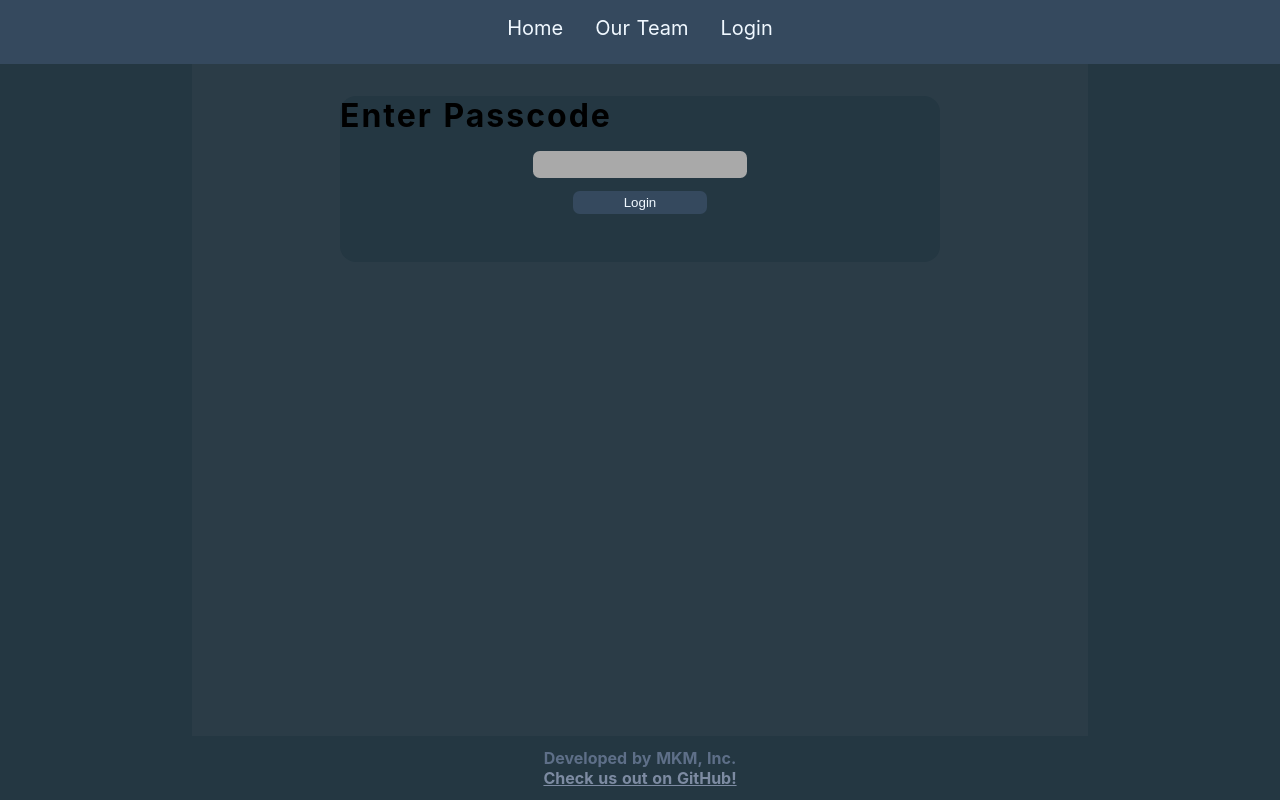
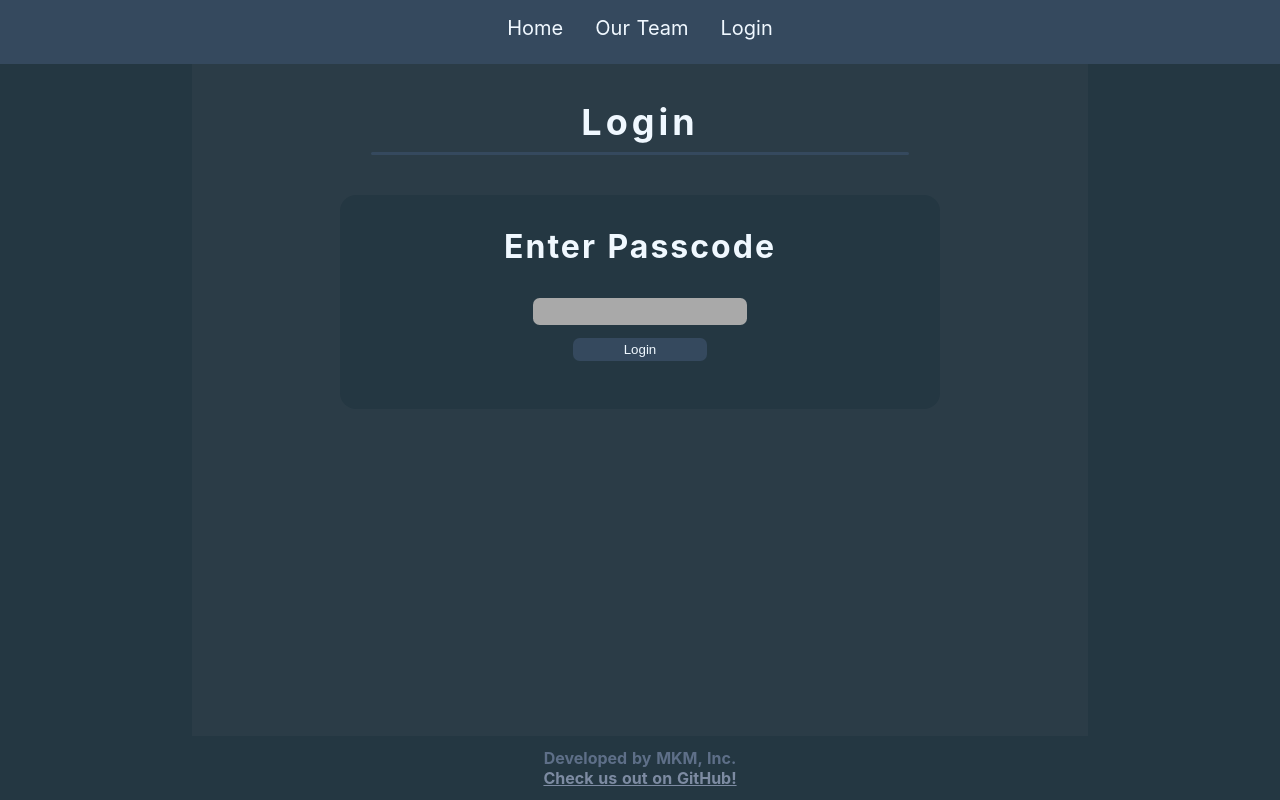
Before and after one commit to Sheldon-Bot/Frontend, a Nuxt app: page /login in a window 1280 px wide. Built offline with nearby package versions, Linux system fonts and the light colour scheme.

Commit message:
mason changes

```diff
--- a/components/PageHeader.vue
+++ b/components/PageHeader.vue
@@ -1,7 +1,7 @@
 <template>
   <div>
     <h1>{{title}}</h1>
-    <br><hr><br>
+    <hr>
   </div>
 </template>
 
@@ -27,8 +27,7 @@ export default {
   hr {
     width: 60%;
     display: block;
-    margin-left: auto;
-    margin-right: auto;
+    margin: 0.5em auto;
     border: none;
     height: 3px;
     border-radius: 2px;
--- a/pages/Login.vue
+++ /dev/null
@@ -1,63 +0,0 @@
-<template>
-  <div class="login">
-    <div class="passcode-container">
-      <h1 class="passcode">Enter Passcode</h1>
-      <input type="text" id="code" name="passcodeInput">
-      <button type="button">Login</button>
-    </div>
-  </div>
-</template>
-
-<script>
-export default {
-  name: "Login"
-}
-</script>
-
-<style scoped>
-  .login {
-    padding: 2em;
-    display: flex;
-    justify-content: center;
-  }
-  .passcode-container {
-    width: 75vh;
-    background-color: #243742;
-    border-radius: 1em;
-    display: flex;
-    flex-direction: column;
-    padding-bottom: 3em;
-
-  }
-  .passcode {
-    letter-spacing: 2px;
-    padding-bottom: 0.5em;
-  }
-  input {
-    border-radius: 0.5em;
-    border: darkgray;
-    background-color: darkgray;
-    display: block;
-    margin-right: auto;
-    margin-left: auto;
-    height: 2em;
-    width: 16em;
-    outline: none;
-    margin-bottom: 1em
-  }
-  button {
-    width: 10em;
-    border-radius: 0.5em;
-    display:inline-block;
-    margin-right: auto;
-    margin-left: auto;
-    background-color: #35495e;
-    border: solid #35495e;
-    outline: none;
-    color: aliceblue;
-  }
-  button:hover {
-    background-color: transparent;
-    color: aliceblue;
-  }
-</style>
--- a/pages/OurTeam.vue
+++ /dev/null
@@ -1,18 +0,0 @@
-<template>
-  <div class="team">
-    <h1>Our Team</h1>
-    <br><hr><br>
-    <Member name="Mathew"></Member>
-    <Member name="Mason"></Member>
-  </div>
-</template>
-
-<script>
-export default {
-  name: "About"
-}
-</script>
-
-<style scoped>
-
-</style>
--- a/pages/index.vue
+++ b/pages/index.vue
@@ -1,6 +1,6 @@
 <template>
-  <div>
-    <PageHeader title="Sheldon Bot" />
+  <div class="page-container">
+    <PageHeader title="Sheldon Bot"/>
     <img class="image" src ="~/assets/sheldonBotlogo.svg">
     <div class="goal-container">
       <Goal class="goal"></Goal>
@@ -15,7 +15,7 @@ export default {}
 <style>
   .image {
     width: 20em;
-    padding-top: 1em;
+    padding: 1em;
     display: block;
     margin-left: auto;
     margin-right: auto;
--- /dev/null
+++ b/pages/login.vue
@@ -0,0 +1,16 @@
+<template>
+  <div class="loginPage">
+    <PageHeader title="Login"/>
+    <LoginForm/>
+  </div>
+</template>
+
+<script>
+export default {
+  name: "Login"
+}
+</script>
+
+<style scoped>
+
+</style>
--- /dev/null
+++ b/pages/team.vue
@@ -0,0 +1,30 @@
+<template>
+  <div class="team">
+    <PageHeader title="Our Team"/>
+    <div class="rowAlignment">
+      <Member name="Mr. Haas" role="Instructor" :image="require(`~/assets/MathewBorg.jpg`)"></Member>
+      <Member name="Mathew Borg" role="Project Manager" :image="require(`~/assets/MathewBorg.jpg`)"></Member>
+      <Member name="Mason Chopik" role="Engineer" :image="require(`~/assets/MathewBorg.jpg`)"></Member>
+      <Member name="Kaden Scott" role="Software Developer" :image="require(`~/assets/MathewBorg.jpg`)"></Member>
+      <Member name="Alex Schulz" role="Engineer" :image="require(`~/assets/MathewBorg.jpg`)"></Member>
+      <Member name="Ethan Kennedy Munsterman" role="Assistant" :image="require(`~/assets/MathewBorg.jpg`)"></Member>
+      <Member name="Jordan" role="Assistant" :image="require(`~/assets/MathewBorg.jpg`)"></Member>
+    </div>
+  </div>
+</template>
+
+<script>
+export default {
+  name: "About"
+}
+</script>
+
+<style scoped>
+  .rowAlignment {
+    display: flex;
+    flex-direction: row;
+    flex-wrap: wrap;
+    justify-content: center;
+    padding-bottom: 3em;
+  }
+</style>
```
